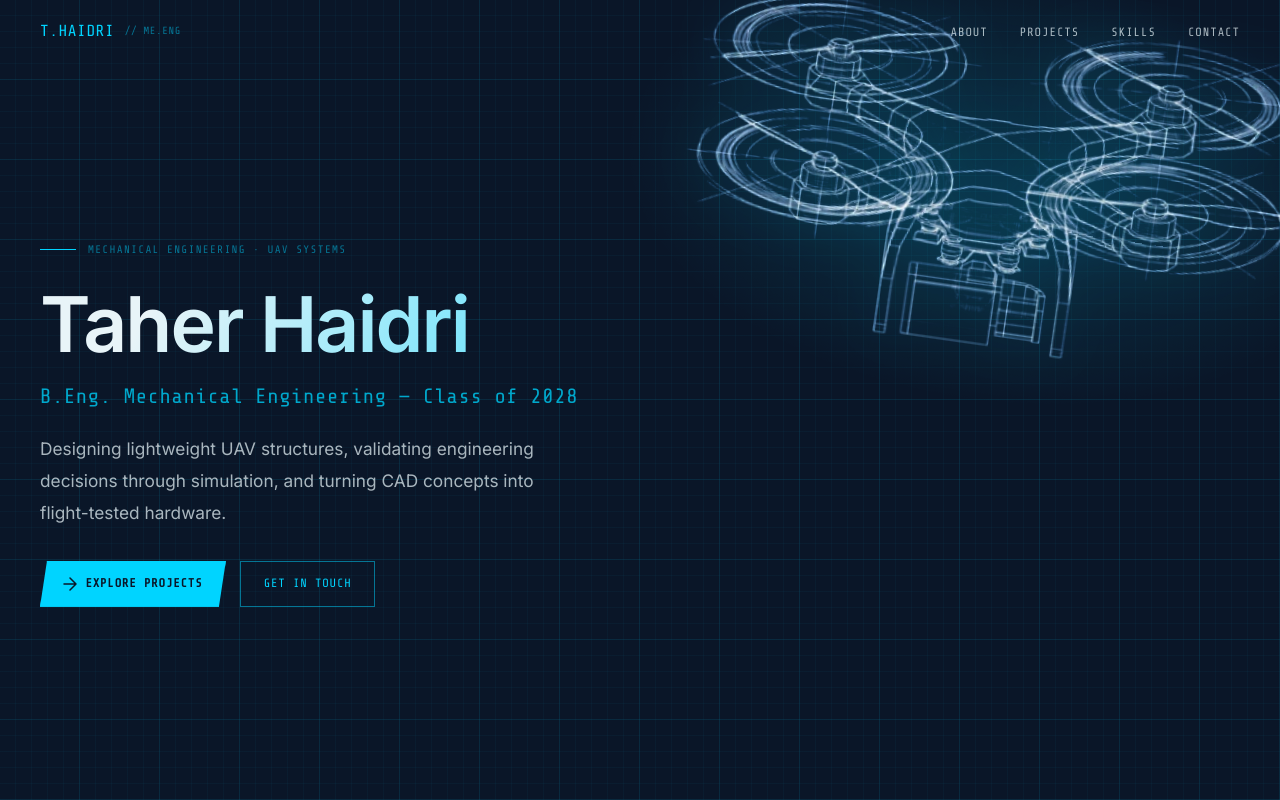
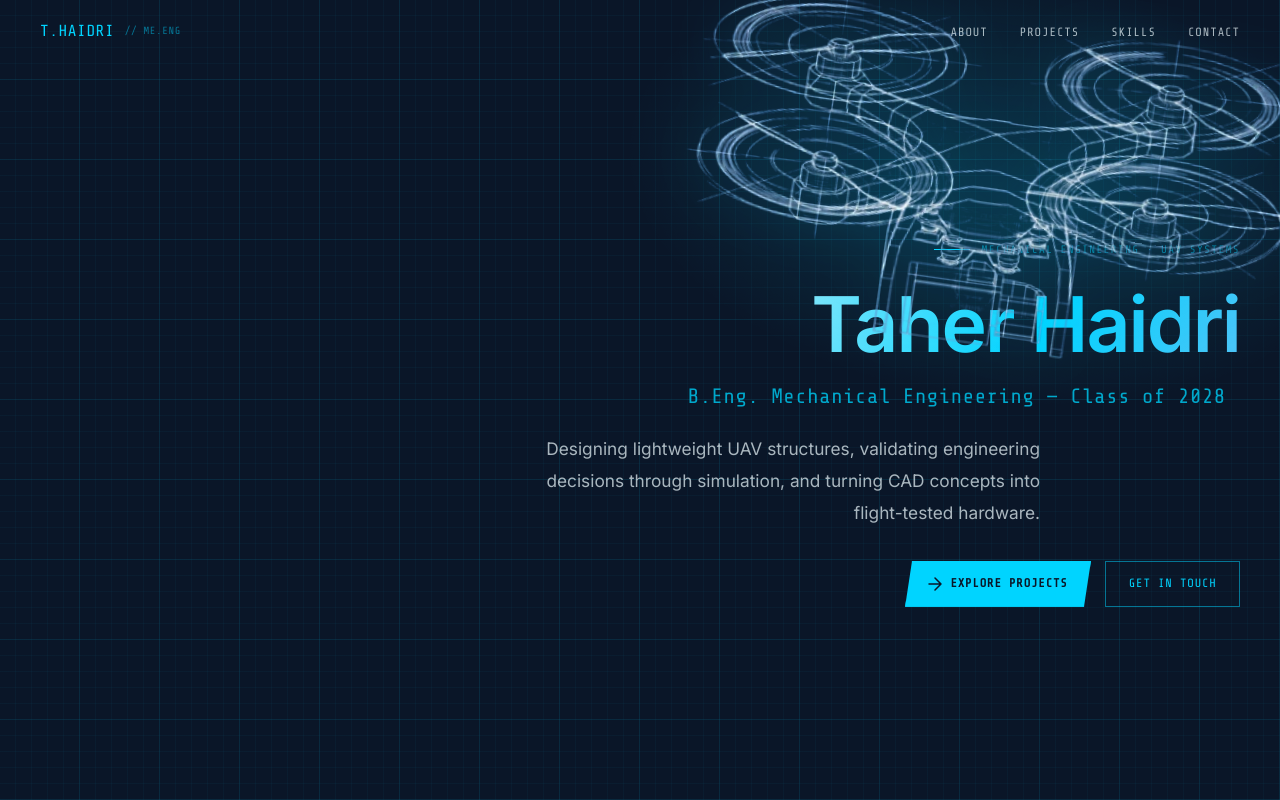
Before and after one commit to Kathrina-dev/Taher, a Next.js app: page / in a window 1280 px wide. Shown: the top 800 px of the page. Built offline with nearby package versions, Linux system fonts and the light colour scheme.

Commit message:
hero content on right

```diff
--- a/app/globals.css
+++ b/app/globals.css
@@ -323,8 +323,10 @@ a:hover {
   grid-area: content;
   position: relative;
   z-index: 2;
+  width: min(100%, 700px);
+  margin-left: auto;
   min-width: 0;
-  text-align: left;
+  text-align: right;
 }
 
 .hero-visual {
@@ -340,6 +342,7 @@ a:hover {
 .hero-eyebrow {
   display: flex;
   align-items: center;
+  justify-content: flex-end;
   gap: 0.75rem;
   margin-bottom: 1.4rem;
 }
@@ -385,6 +388,7 @@ a:hover {
   display: flex;
   flex-wrap: wrap;
   align-items: center;
+  justify-content: flex-end;
   gap: 0.9rem;
 }
 
@@ -1248,6 +1252,17 @@ a:hover {
 
   .hero-content {
     order: 1;
+    width: 100%;
+    margin-left: 0;
+    text-align: left;
+  }
+
+  .hero-eyebrow {
+    justify-content: flex-start;
+  }
+
+  .hero-cta-group {
+    justify-content: flex-start;
   }
 
   .hero-visual {
```
